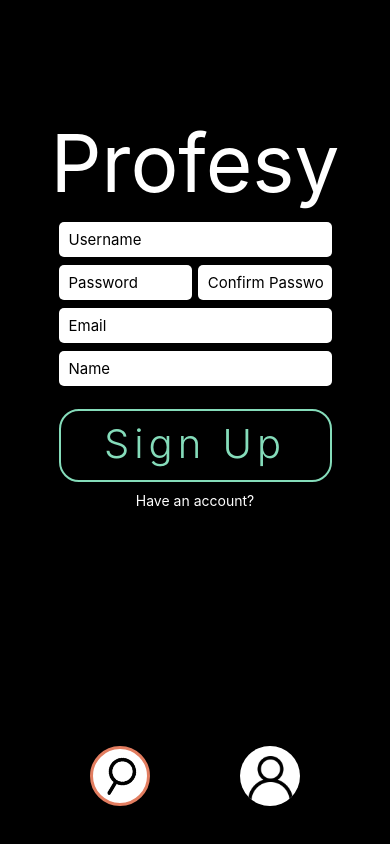
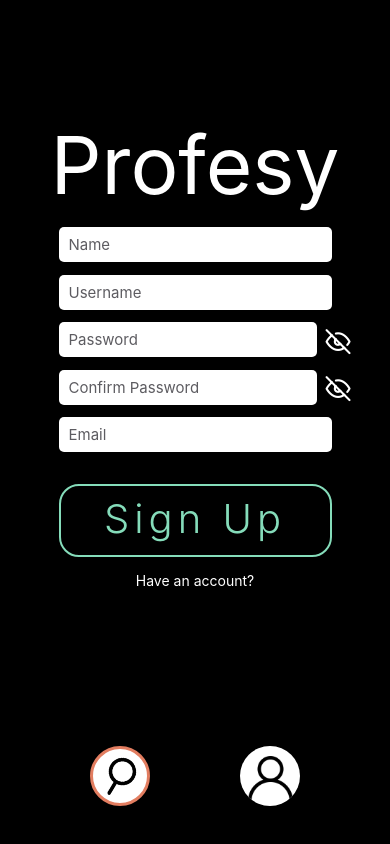
Before and after one commit to elitracy/profesy-public, a React Native app: screen /Signup in a window 390 px wide. Built offline with nearby package versions, Linux system fonts and the light colour scheme.

Commit message:
feat(signup.tsx): added hide/unhide buttons for passwords at sign up
Added eye/hide-eye to passwords at sign up. Moved 'name' to the top of sign up. Added navigation to
icon/name on home search. Removed skip button from login

```diff
--- a/App.tsx
+++ b/App.tsx
@@ -1,4 +1,4 @@
-import { LogBox } from 'react-native'
+import { StatusBar, LogBox } from 'react-native'
 import { Login } from './components/screens/Login'
 import { Signup } from './components/screens/Signup'
 import { Home } from './components/screens/Home'
@@ -18,6 +18,11 @@ LogBox.ignoreAllLogs()
 export default function App() {
   return (
     <NavigationContainer>
+      <StatusBar
+        animated={true}
+        barStyle={'light-content'}
+        showHideTransition={'fade'}
+      />
       <Navigation />
       <Stack.Navigator
         screenOptions={{
--- a/components/screens/Course.tsx
+++ b/components/screens/Course.tsx
@@ -214,7 +214,7 @@ export function Course(Props: Props) {
                           },
                         ]}
                         onPress={() => setTogglePercentages(!togglePercentages)}
-                        key={undefined}
+                        key={letter}
                       >
                         <Text
                           style={[
--- a/components/screens/Courses.tsx
+++ b/components/screens/Courses.tsx
@@ -186,7 +186,6 @@ export const Courses = (Props: Props) => {
                     }}
                   >
                     <Text
-                      key={undefined}
                       style={{
                         color: 'white',
                         textAlign: 'left',
@@ -198,7 +197,6 @@ export const Courses = (Props: Props) => {
                       {prof.name}
                     </Text>
                     <Text
-                      key={undefined}
                       style={{
                         textAlign: 'right',
                         color:
--- a/components/screens/Home.tsx
+++ b/components/screens/Home.tsx
@@ -7,6 +7,7 @@ import {
   TouchableOpacity,
   ScrollView,
   ActivityIndicator,
+  Pressable,
 } from 'react-native'
 import { colors, gpaColorizer } from '../../utils/colors'
 import { NativeStackNavigationProp } from '@react-navigation/native-stack'
@@ -23,7 +24,6 @@ import { HistoryResult } from '../HistoryResult'
 import { styles } from '../../styles/homeStyles'
 import getProfessor from '../../api/getProfessor'
 import getCourses from '../../api/getCourses'
-import debounce from 'lodash.debounce'
 
 type homeScreenProp = NativeStackNavigationProp<RootStackParamList, 'Home'>
 
@@ -52,11 +52,13 @@ export const Home = (Props: Props) => {
       {/*header titles*/}
       <View style={styles.header}>
         <Text style={styles.title}>Profesy</Text>
-        {loggedIn === 'true' ? (
-          <Text style={styles.username}>{nameTitle}</Text>
-        ) : (
-          <MaterialCommunityIcons name="account" color="white" size={40} />
-        )}
+        <Pressable onPress={() => navigation.navigate('Account')}>
+          {loggedIn === 'true' ? (
+            <Text style={styles.username}>{nameTitle}</Text>
+          ) : (
+            <MaterialCommunityIcons name="account" color="white" size={40} />
+          )}
+        </Pressable>
       </View>
 
       {/*search bar*/}
@@ -175,7 +177,7 @@ export const Home = (Props: Props) => {
                     })
                     courseHistory.unshift(value)
                   }}
-                  key={undefined}
+                  key={value}
                 >
                   <Text style={styles.courseResultText}>{value}</Text>
                 </TouchableOpacity>
--- a/components/screens/Login.tsx
+++ b/components/screens/Login.tsx
@@ -152,27 +152,6 @@ export function Login() {
           >
             <Text style={styles.loginStyles}>Login</Text>
           </TouchableOpacity>
-
-          {/*SKIP LOGIN*/}
-          <TouchableOpacity
-            onPress={() =>
-              navigation.navigate('Home', {
-                loggedIn: 'false',
-              })
-            }
-            style={{ width: '100%', marginTop: 5 }}
-          >
-            <Text
-              style={{
-                textAlign: 'center',
-                paddingVertical: 5,
-                color: 'white',
-                fontSize: 15,
-              }}
-            >
-              Skip
-            </Text>
-          </TouchableOpacity>
         </View>
       </View>
     </SafeAreaView>
--- a/components/screens/Signup.tsx
+++ b/components/screens/Signup.tsx
@@ -7,6 +7,7 @@ import {
   View,
   StatusBar,
   TouchableOpacity,
+  Pressable,
 } from 'react-native'
 import { useState } from 'react'
 import { useNavigation } from '@react-navigation/native'
@@ -17,6 +18,7 @@ import { sha256 } from 'js-sha256'
 import React from 'react'
 import { storeItem } from '../../utils/localStorage'
 import signupAPI from '../../api/signupAPI'
+import { Feather } from '@expo/vector-icons'
 
 type signupScreenProp = NativeStackNavigationProp<RootStackParamList, 'Signup'>
 
@@ -31,6 +33,8 @@ export function Signup() {
   const [passwordMatch, setPasswordMatch] = useState(true)
   const [emailExists, setEmailExists] = useState(false)
   const [passShort, setPassShort] = useState(false)
+  const [showPass, setShowPass] = useState(false)
+  const [showConfPass, setShowConfPass] = useState(false)
 
   const navigation = useNavigation<signupScreenProp>()
 
@@ -38,9 +42,9 @@ export function Signup() {
     <SafeAreaView
       style={{
         width: '100%',
-        height: '100%',
+        height: '85%',
         display: 'flex',
-        justifyContent: 'flex-start',
+        justifyContent: 'center',
         alignItems: 'center',
         backgroundColor: 'black',
       }}
@@ -54,17 +58,29 @@ export function Signup() {
           alignItems: 'center',
         }}
       >
-        <StatusBar
-          animated={true}
-          barStyle={'dark-content'}
-          showHideTransition={'slide'}
-        />
         <View style={styles.titleBorderStyles}>
           <Text style={styles.titleStyles}>Profesy</Text>
         </View>
 
         {/*INPUTS*/}
-        <View style={{ width: '70%' }}>
+        <View
+          style={{
+            width: '70%',
+            display: 'flex',
+            height: '70%',
+            justifyContent: 'space-around',
+          }}
+        >
+          {/*Name*/}
+          <TextInput
+            onChangeText={setName}
+            autoCapitalize="none"
+            clearTextOnFocus={true}
+            style={[styles.inputStyles]}
+            value={name}
+            placeholder="Name"
+            placeholderTextColor={colors.GREY}
+          />
           {/*Username*/}
           <TextInput
             onChangeText={setUsername}
@@ -72,15 +88,16 @@ export function Signup() {
             value={username}
             clearTextOnFocus={true}
             placeholder="Username"
+            placeholderTextColor={colors.GREY}
             style={[styles.inputStyles]}
           />
           <View
             style={{
-              width: '100%',
               display: 'flex',
               flexDirection: 'row',
+              width: '100%',
+              alignItems: 'center',
               justifyContent: 'space-between',
-              alignItems: 'center',
             }}
           >
             {/*Password*/}
@@ -88,21 +105,49 @@ export function Signup() {
               onChangeText={setPassword}
               autoCapitalize="none"
               clearTextOnFocus={true}
-              style={[styles.inputStyles, { width: '49%' }]}
+              style={[styles.inputStyles, { flex: 1 }]}
               value={password}
               placeholder="Password"
-              secureTextEntry={true}
+              placeholderTextColor={colors.GREY}
+              secureTextEntry={!showPass}
             />
+            <Pressable onPress={() => setShowPass(!showPass)}>
+              <Feather
+                name={showPass ? 'eye' : 'eye-off'}
+                color="white"
+                size={25}
+                style={{ paddingLeft: 9, paddingRight: 4, paddingBottom: 5 }}
+              />
+            </Pressable>
+          </View>
+          <View
+            style={{
+              display: 'flex',
+              flexDirection: 'row',
+              width: '100%',
+              alignItems: 'center',
+              justifyContent: 'space-between',
+            }}
+          >
             {/*Confirm Password*/}
             <TextInput
               onChangeText={setPasswordConf}
               autoCapitalize="none"
               clearTextOnFocus={true}
-              style={[styles.inputStyles, { width: '49%' }]}
+              style={[styles.inputStyles, { flex: 1 }]}
               value={passwordConf}
               placeholder="Confirm Password"
-              secureTextEntry={true}
+              placeholderTextColor={colors.GREY}
+              secureTextEntry={!showConfPass}
             />
+            <Pressable onPress={() => setShowConfPass(!showConfPass)}>
+              <Feather
+                name={showConfPass ? 'eye' : 'eye-off'}
+                color="white"
+                size={25}
+                style={{ paddingLeft: 9, paddingRight: 4, paddingBottom: 5 }}
+              />
+            </Pressable>
           </View>
 
           {/*Email*/}
@@ -113,16 +158,7 @@ export function Signup() {
             style={[styles.inputStyles]}
             value={email}
             placeholder="Email"
-          />
-
-          {/*Name*/}
-          <TextInput
-            onChangeText={setName}
-            autoCapitalize="none"
-            clearTextOnFocus={true}
-            style={[styles.inputStyles]}
-            value={name}
-            placeholder="Name"
+            placeholderTextColor={colors.GREY}
           />
 
           {/*Error checking for inputs*/}
--- a/config/env.js
+++ b/config/env.js
@@ -2,4 +2,5 @@ import { NODE_ENV, PROD_URL, DEV_URL } from '@env'
 
 let API_URL = NODE_ENV == 'development' ? DEV_URL : PROD_URL
 // console.log(API_URL)
-export default API_URL
+export default PROD_URL
+// export default API_URL
--- a/package.json
+++ b/package.json
@@ -13,7 +13,7 @@
   "dependencies": {
     "@emotion/react": "^11.9.3",
     "@emotion/styled": "^11.9.3",
-    "@expo/vector-icons": "^13.0.0",
+    "@expo/vector-icons": "^12.0.0",
     "@mui/material": "^5.8.7",
     "@react-native-async-storage/async-storage": "~1.15.0",
     "@react-navigation/native": "^6.0.6",
--- a/styles/homeStyles.ts
+++ b/styles/homeStyles.ts
@@ -28,9 +28,9 @@ export const styles: any = {
   username: {
     flex: 3,
     textAlign: 'right',
-    paddingRight: 0,
     fontSize: 25,
     color: 'white',
+    paddingTop: 8,
   },
   inputStyles: {
     borderWidth: 2,
```
Also changed, not shown: 1 other file (tests, documents, lock files or other folders).
